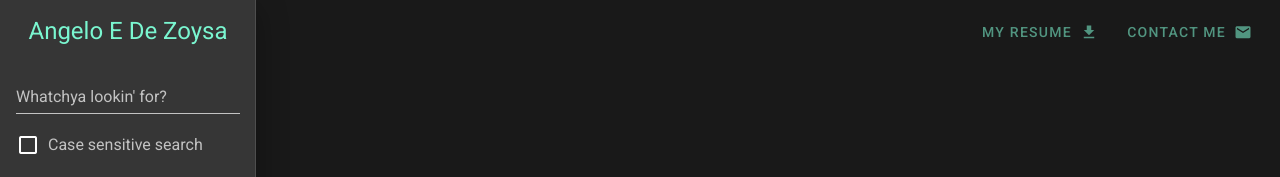
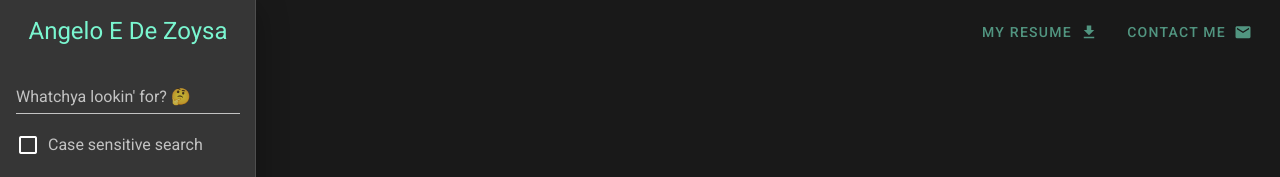
Before and after one commit to user4302/angeloedz, a Vue app: page / in a window 1280 px wide. Both pictures are taken after a click on the button 28 px from the left and 32 px from the top of the page. Shown: the top 177 px of the page. Built offline with nearby package versions, Linux system fonts and the light colour scheme.

Commit message:
added an emoji to the text label

```diff
--- a/src/components/Drawer.vue
+++ b/src/components/Drawer.vue
@@ -4,7 +4,7 @@
     <v-sheet class="pa-4" color="#363636">
       <v-text-field
         v-model="search"
-        label="Whatchya lookin' for?"
+        label="Whatchya lookin' for? 🤔"
         dark
         flat
         hide-details
```
